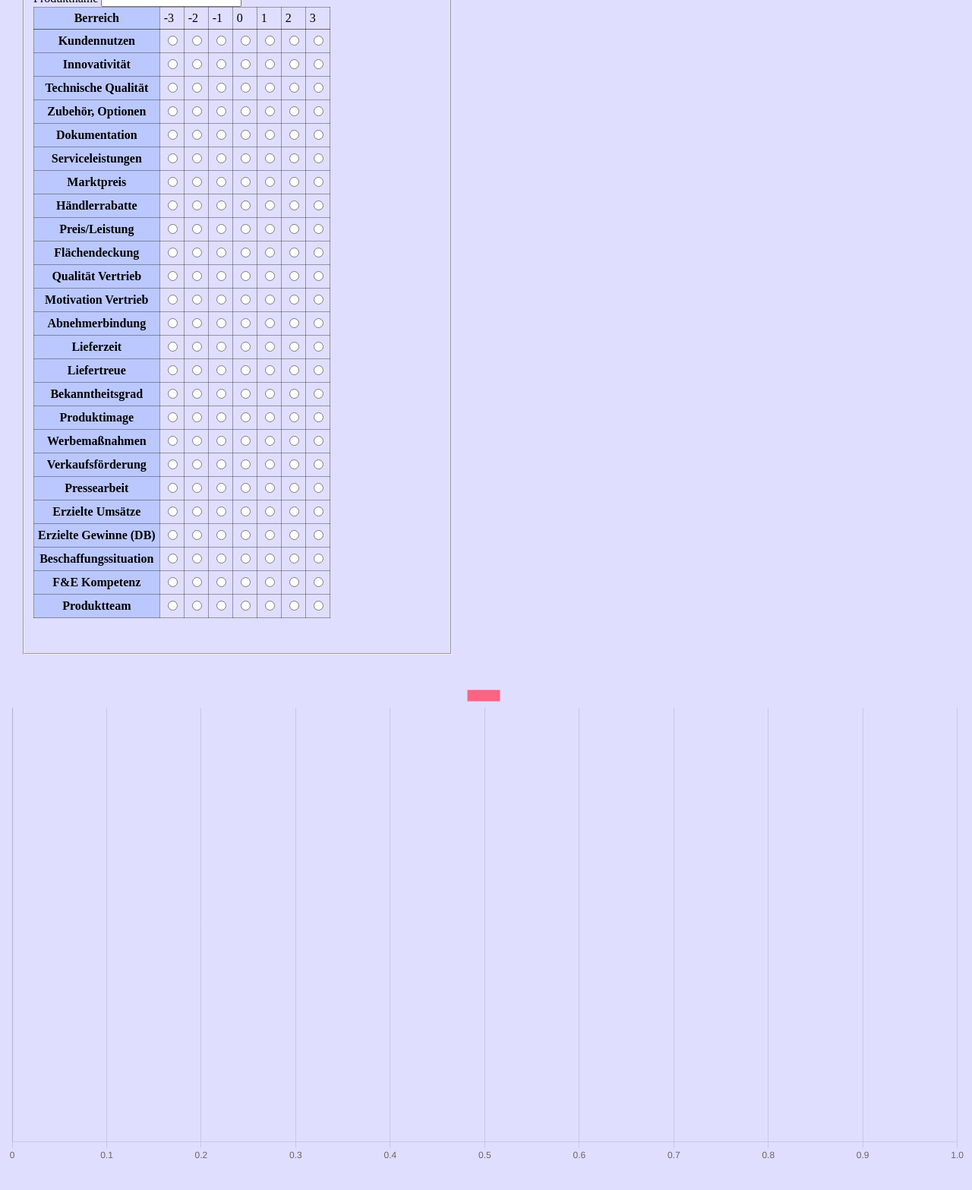
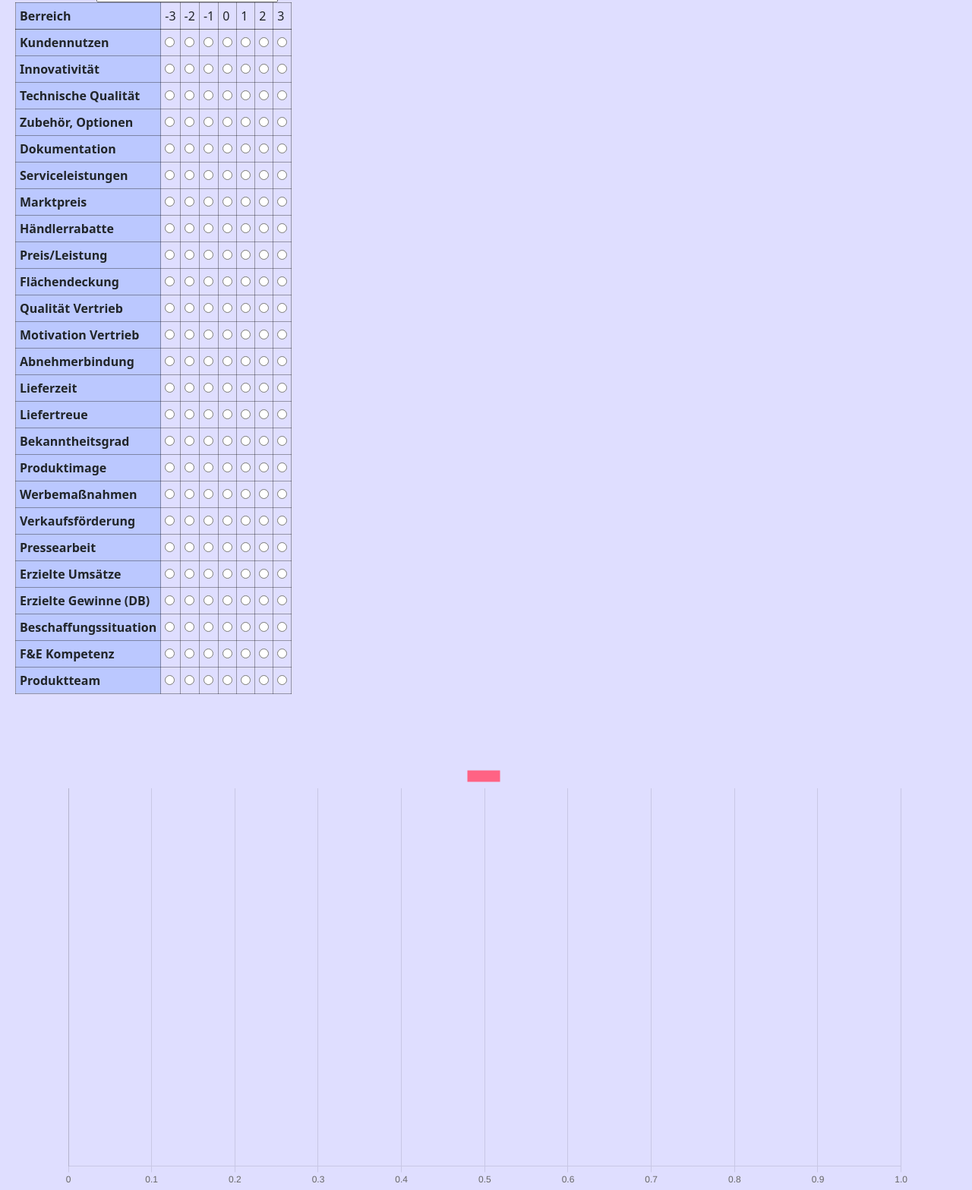
Before and after one commit to lightshark85/Webapp-Produkt-Check, a website: page Forms.html in a window 1280 px wide. Shown: the part 191-1758 px from the top of the page at 76% size. Drawn offline with nearby package versions, Linux system fonts and the light colour scheme.

Commit message:
Bootstrapper

```diff
--- a/Forms.html
+++ b/Forms.html
@@ -2,6 +2,8 @@
 <html lang="en">
 <head>
     <meta charset="UTF-8">
+    <link href="https://cdn.jsdelivr.net/npm/bootstrap@5.1.3/dist/css/bootstrap.min.css" rel="stylesheet" integrity="sha384-1BmE4kWBq78iYhFldvKuhfTAU6auU8tT94WrHftjDbrCEXSU1oBoqyl2QvZ6jIW3" crossorigin="anonymous">
+    <script src="https://cdn.jsdelivr.net/npm/bootstrap@5.1.3/dist/js/bootstrap.bundle.min.js" integrity="sha384-ka7Sk0Gln4gmtz2MlQnikT1wXgYsOg+OMhuP+IlRH9sENBO0LRn5q+8nbTov4+1p" crossorigin="anonymous"></script>
     <link href="Forms.css" rel="stylesheet">
     <title> My Form </title>
     <script src="https://cdn.jsdelivr.net/npm/chart.js@3.7.0/dist/chart.min.js"></script>
--- a/main.js
+++ b/main.js
@@ -1,56 +1,20 @@
 
-/*
-const labels = [
-    'Kundennutzen',
-    'Innovativität',
-    'Technische Qualität',
-    'Zubehör, Optionen',
-    'Dokumentation',
-    'Serviceleistungen',
-    'Marktpreis',
-    'Händlerrabatte',
-    'Preis/Leistung',
-    'Flächendeckung',
-    'Qualität Vertrieb',
-    'Motivation Vertrieb',
-    'Abnehmerbindung',
-    'Lieferzeit',
-    'Liefertreue',
-    'Bekanntheitsgrad',
-    'Produktimage',
-    'Werbemaßnahmen',
-    'Verkaufsförderung',
-    'Pressearbeit',
-    'Erzielte Umsätze',
-    'Erzielte Gewinne (DB)',
-    'Beschaffungssituation',
-    'F&E Kompetenz',
-    'Produktteam',
-]; */
-
-
-
-
+//Speicher für Werte
 let variables = [];
-let labels=[];
+let labels = [];
 let title = [];
 
-
+//die Werte aus der Tabelle holen
 function displayInput() {
-
 
     document.getElementById("result-text").innerHTML = "";
     let text = document.getElementById('Productname').value
     let name = document.getElementById('Productname').name
 
     if (text) {
-
-            title[0]=text;
-
+        title[0] = text;
     }
-
-    let t=0;
-
+    let t = 0;
     document.getElementById("result").innerHTML = "";
     let ele = document.getElementsByClassName('rating')
 
@@ -70,6 +34,7 @@ function displayInput() {
     }
 }
 
+//den chart configurieren
 let config = {
     type: 'line',
     options: {indexAxis: 'y'},
@@ -80,7 +45,7 @@ let config = {
         datasets: [{
             axis: 'y',
             fill: false,
-            label:title,
+            label: title,
             backgroundColor: 'rgb(255, 99, 132)',
             borderColor: 'rgb(255, 99, 132)',
             data: variables,
@@ -88,28 +53,12 @@ let config = {
     },
 };
 
-
+// Chart erstellen
 let ctx = document.getElementById("Chart1");
-let myChart = new Chart(ctx, /*{
-    type: 'line',
-    data: {
-    labels: labels,
-    datasets: [{
-        axis: 'y',
-        fill: false,
-        label: document.getElementById('Productname').value,
-        backgroundColor: 'rgb(255, 99, 132)',
-        borderColor: 'rgb(255, 99, 132)',
-        data: variables,
-    }]
-},
-},*/config);
+let myChart = new Chart(ctx, config);
 
 
-
-
-//get input values
-
+//den graph auktualisieren
 function graphMe() {
     myChart.update();
 
```
